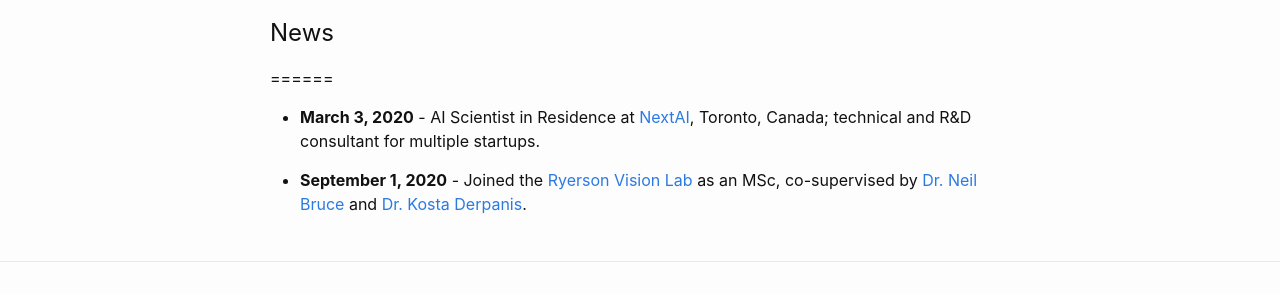
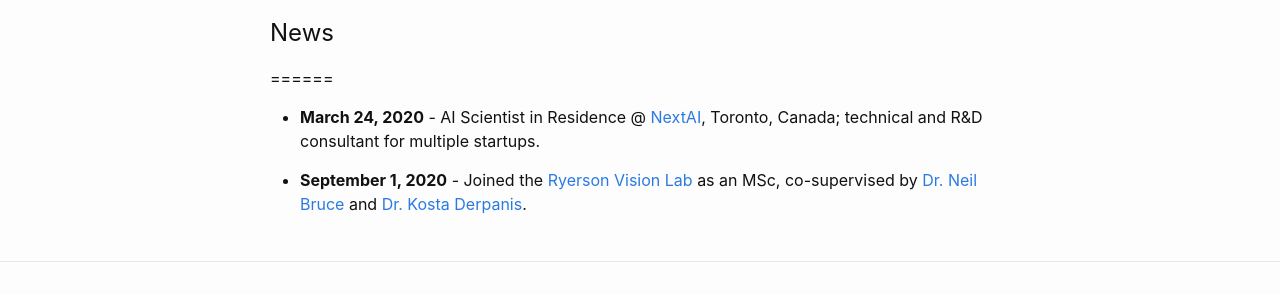
Before and after one commit to MKowal2/MKowal4.github.io, a Jekyll site: the page built from index.md, in a window 1280 px wide. Shown: the part 540-834 px from the top of the page. Built offline with Jekyll 4.4.1, drawn with Linux system fonts in a browser that asks for light colours.

Commit message:
Update index.md

```diff
--- a/index.md
+++ b/index.md
@@ -16,6 +16,6 @@ Welcome to my website & blog (link at the top)! My name is Matthew Kowal. I am a
 ## News
 ======
 
-* **March 3, 2020** - AI Scientist in Residence at [NextAI](https://www.nextcanada.com/next-ai/), Toronto, Canada; technical and R&D consultant for multiple startups.
+* **March 24, 2020** - AI Scientist in Residence @ [NextAI](https://www.nextcanada.com/next-ai/), Toronto, Canada; technical and R&D consultant for multiple startups.
 
 * **September 1, 2020** - Joined the [Ryerson Vision Lab](https://ryersonvisionlab.github.io/) as an MSc, co-supervised by [Dr. Neil Bruce](https://cs.ryerson.ca/~bruce/) and [Dr. Kosta Derpanis](https://cs.ryerson.ca/~kosta/).
```
